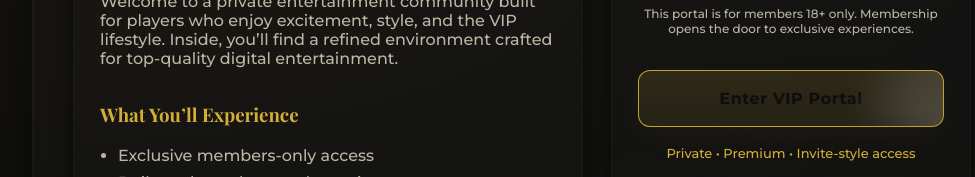
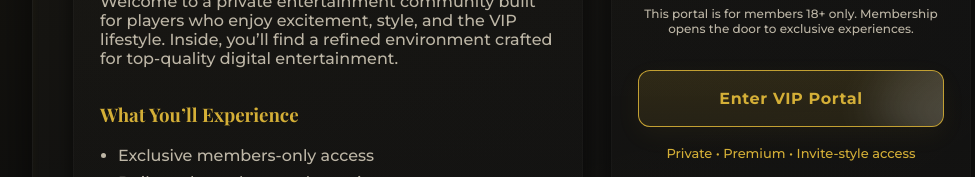
Before and after one commit to limliza177-ui/vipportal, a plain HTML site: page index.html in a window 1280 px wide. Shown: the part 252-429 px from the top of the page, without its empty margins (118-1093 px from the left). Drawn offline with nearby package versions, Linux system fonts and the light colour scheme.

Commit message:
Update index.html

```diff
--- a/index.html
+++ b/index.html
@@ -231,7 +231,7 @@
           <p class="muted-note">This portal is for members 18+ only. Membership opens the door to exclusive experiences.</p>
 
           <div class="cta-area" style="width:100%;margin-top:12px;">
-            <a class="enter-btn"  href="#" onclick="goRandom()"><style="color:var(--gold);">Enter VIP Portal</a></style>
+            <a class="enter-btn" style="color:var(--gold);"  href="#" onclick="goRandom()">Enter VIP Portal</a>
             <p style="margin:0;color:var(--gold);font-size:13px;text-align:center;">Private • Premium • Invite-style access</p>
           </div>
 
```
